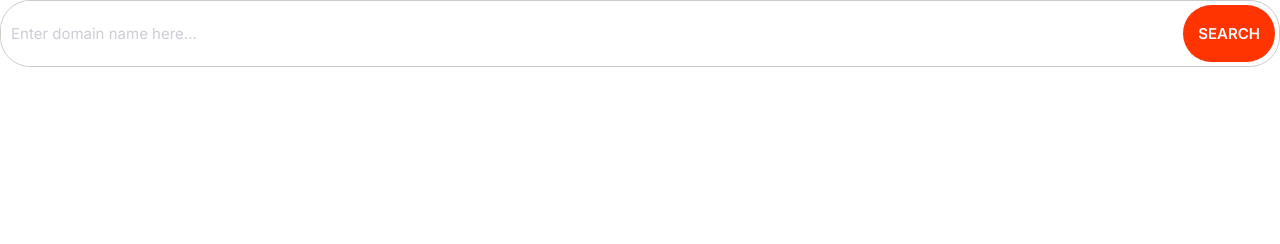
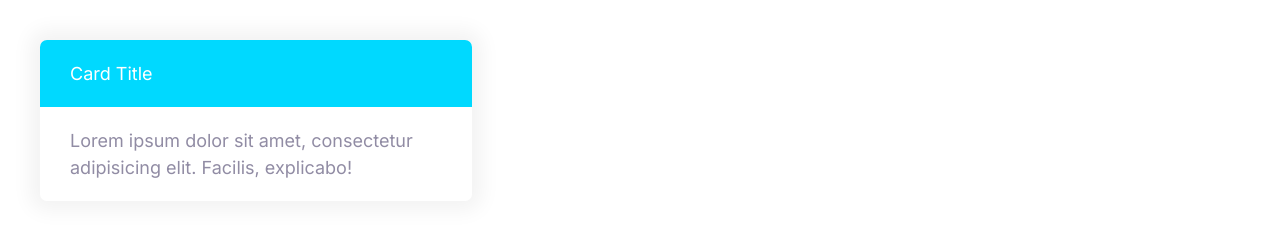
Before and after one commit to Turtles009/moshify_clone, a plain HTML site: page Moshify/index.html in a window 1280 px wide. Drawn offline with Linux system fonts and the light colour scheme.

Commit message:
Build the card component.

```diff
--- a/Moshify/css/style.css
+++ b/Moshify/css/style.css
@@ -276,3 +276,25 @@ a {
         font-size: 1.5rem;
     }
 }
+
+/* Card */
+.card {
+    border-radius: 7px;
+    box-shadow: 0 0 20px 10px #f3f3f3;
+    overflow: hidden;
+}
+
+.card__header,
+.card__body {
+    padding: 2rem 3rem;
+}
+
+.card--primary .card__header {
+    background: var(--color-primary);
+    color: #fff;
+}
+
+.card--secondary .card__header {
+    background: var(--color-secondary);
+    color: #fff;
+}
--- a/Moshify/index.html
+++ b/Moshify/index.html
@@ -16,9 +16,11 @@
 </head>
 
 <body>
-    <div class="input-group">
-        <input type="text" class="input" placeholder="Enter domain name here...">
-        <button class="btn btn--accent">Search</button>
+    <div style="width: 40%; padding: 4rem;">
+        <div class="card card--secondary">
+            <header class="card__header">Card Title</header>
+            <div class="card__body">Lorem ipsum dolor sit amet, consectetur adipisicing elit. Facilis, explicabo!</div>
+        </div>
     </div>
 </body>
 
```
Also changed, not shown: Moshify/components/card.html (added, +4 -0 lines).
